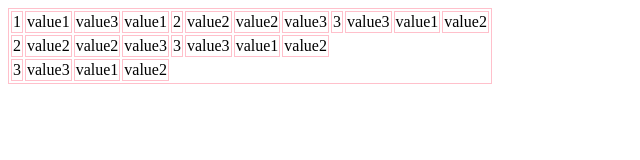
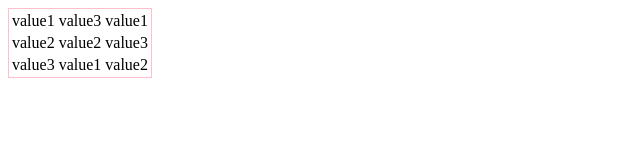
Before and after one commit to 5hel2l2y/TestEnv, a plain HTML site: page index.html in a window 1280 px wide. Shown: the whole page, without its empty margins (0-640 px from the left). Drawn offline with Linux system fonts and the light colour scheme.

Commit message:
Grid body ready.

```diff
--- a/gridView.js
+++ b/gridView.js
@@ -96,31 +96,32 @@ function GridView(data, options){
 
         },
         /**
-         * Table Body Stuff
-         * @return {[type]} [description]
-         *
-         * @author Sherry Yang
+         * Loads data into table body, filter columns in blackList option.
+         * @return void
          */
         _tableBody : function(){
-          console.log(options.blackList);
+          var table = this.table,
+              count = 1,
+              blIndex;
 
-
-          var table = this.table;
-          for(var i = 0; i < this.data.length; i++) {
-            console.log(this.data[i]);
-            table.append($('<tr>'));
-            var valArray = _.values(this.data[i]);
-            $.each(valArray, function(index, value) {
-              // table.append(
-              //   $('<tr>').append(
-              //     $('<td style="border:1px solid pink;">').text(value)));
-
-              table.find('tr').each(function() {
-                var tRow = $(this);
-                tRow.append('<td style="border:1px solid pink;">' + value + '</td>');
-              });
-            });
+          for (var i = 0; i < _.keys(this.data[0]).length; i++) {
+            if($.inArray(_.keys(this.data[0])[i], options.blackList) > -1)
+              blIndex = $.inArray(_.keys(this.data[0])[i], options.blackList);
           };
+          $.each(this.data, function(key, obj) {
+            table.append($('<tr id="row' + count + '">'));
+            for (var i = 0; i < _.values(obj).length; i++) {
+              if(blIndex !== null) {
+                if(i == blIndex) {
+                  table.find('tr#row' + count).append($('<td>').text(_.values(obj)[i]).hide());
+                }
+                else {
+                  table.find('tr#row' + count).append($('<td>').text(_.values(obj)[i]));
+                }
+              }
+            };
+            count++;
+          });
         },
         _nav : function(){},
         updatePage : function(){},
```
Also changed, not shown: index.html (+33 -0 lines).
